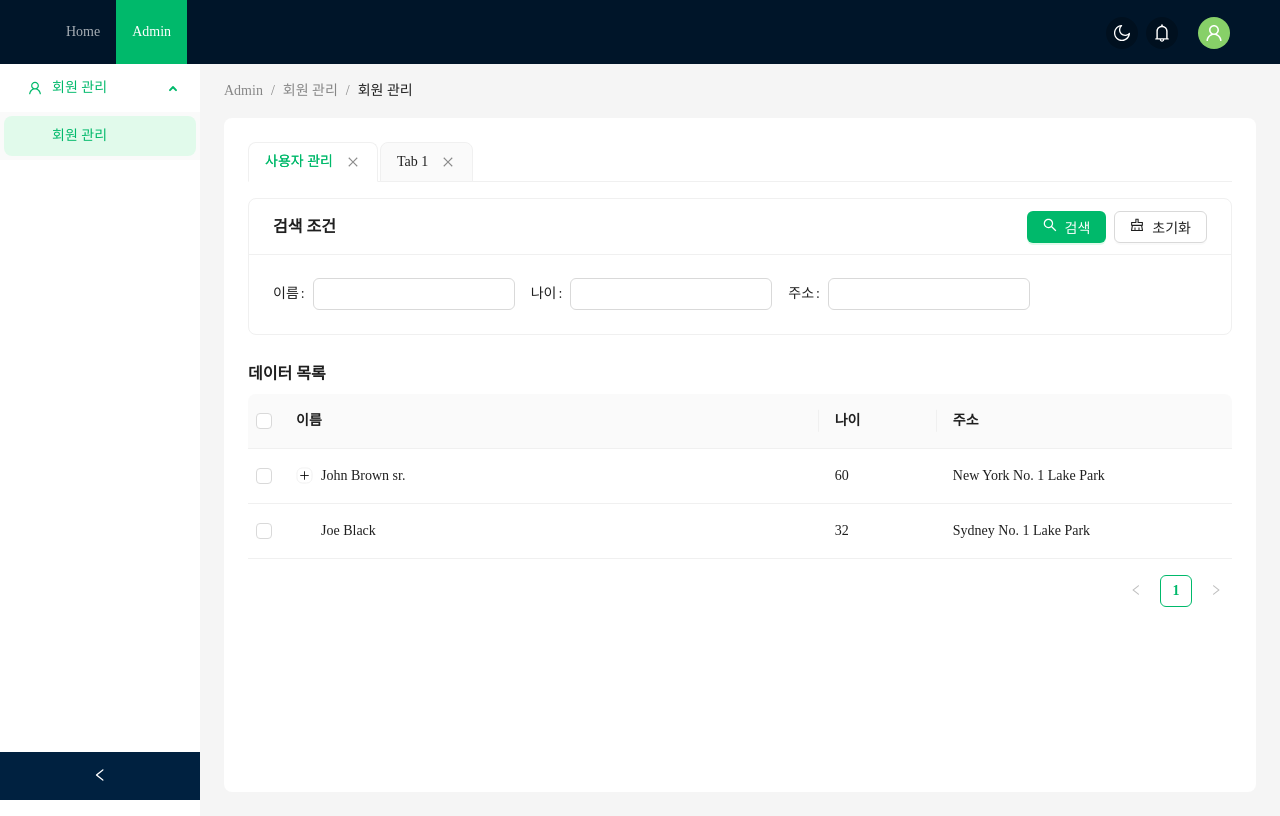
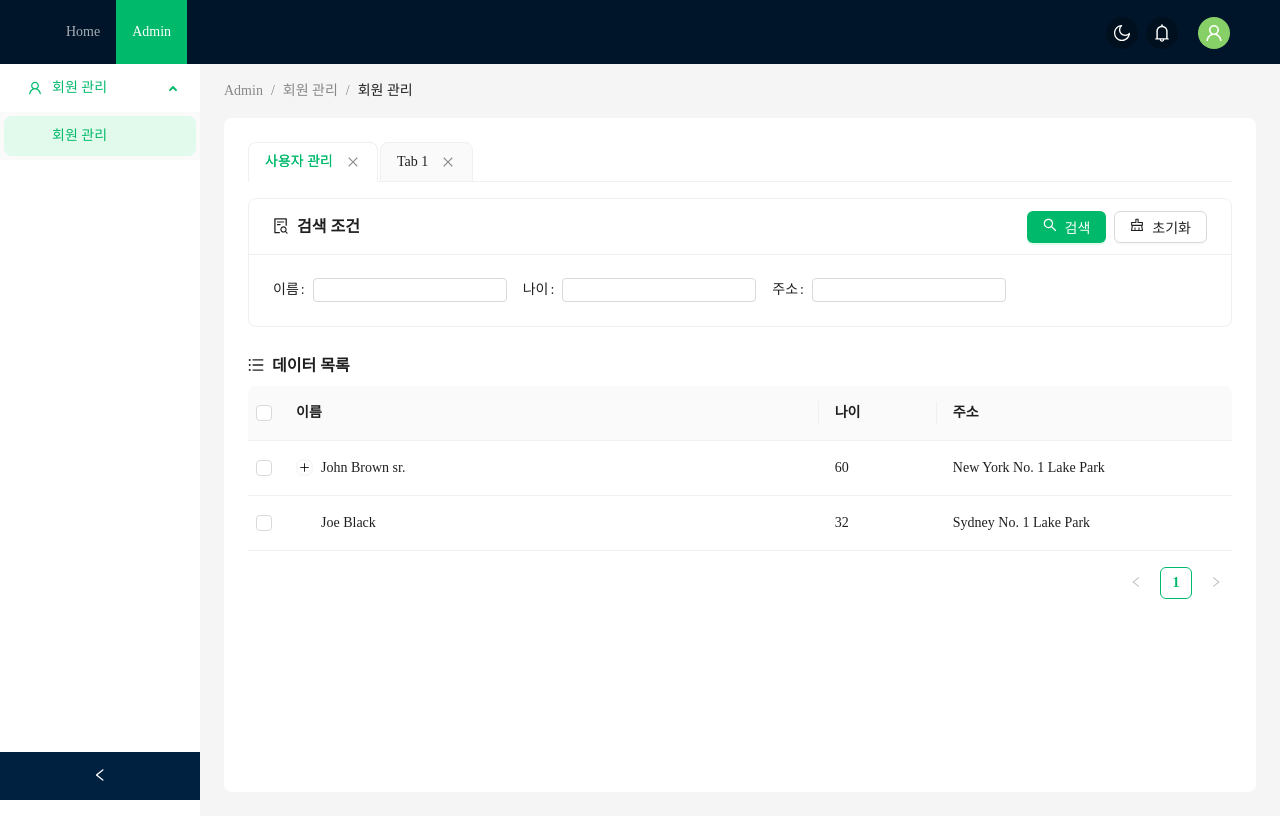
Before and after one commit to coldrain-f/antd-dashboard, a React (Create React App) app: page /dashboard in a window 1280 px wide. Built offline with nearby package versions, Linux system fonts and the light colour scheme.

Commit message:
Add: 공통 검색 영역 아이콘 추가

```diff
--- a/src/AntdContentsTable.tsx
+++ b/src/AntdContentsTable.tsx
@@ -1,7 +1,15 @@
 import React, { useState } from "react";
 import { Button, Card, Form, Input, Space, Table, Typography } from "antd";
 import type { TableColumnsType, TableProps } from "antd";
-import { ClearOutlined, SearchOutlined } from "@ant-design/icons";
+import {
+  ClearOutlined,
+  DatabaseOutlined,
+  FileSearchOutlined,
+  InfoOutlined,
+  SearchOutlined,
+  TabletOutlined,
+  UnorderedListOutlined,
+} from "@ant-design/icons";
 
 type TableRowSelection<T> = TableProps<T>["rowSelection"];
 
@@ -124,7 +132,14 @@ const AntdContentsTable: React.FC = () => {
     <>
       <Card
         style={{ marginBottom: 20 }}
-        title="검색 조건"
+        title={
+          <>
+            <Space>
+              <FileSearchOutlined />
+              {"검색 조건"}
+            </Space>
+          </>
+        }
         extra={
           <Space>
             <Button type="primary" icon={<SearchOutlined />}>
@@ -134,7 +149,12 @@ const AntdContentsTable: React.FC = () => {
           </Space>
         }
       >
-        <Form name="horizontal_login" layout="inline" autoComplete="off">
+        <Form
+          name="horizontal_login"
+          layout="inline"
+          autoComplete="off"
+          size="small"
+        >
           <Form.Item label="이름" name="name">
             <Input />
           </Form.Item>
@@ -148,7 +168,14 @@ const AntdContentsTable: React.FC = () => {
           </Form.Item>
         </Form>
       </Card>
-      <Title level={5}>데이터 목록</Title>
+
+      <Title level={5}>
+        <Space>
+          <UnorderedListOutlined />
+          {"데이터 목록"}
+        </Space>
+      </Title>
+
       <Table
         columns={columns}
         rowSelection={{ ...rowSelection, checkStrictly }}
```
